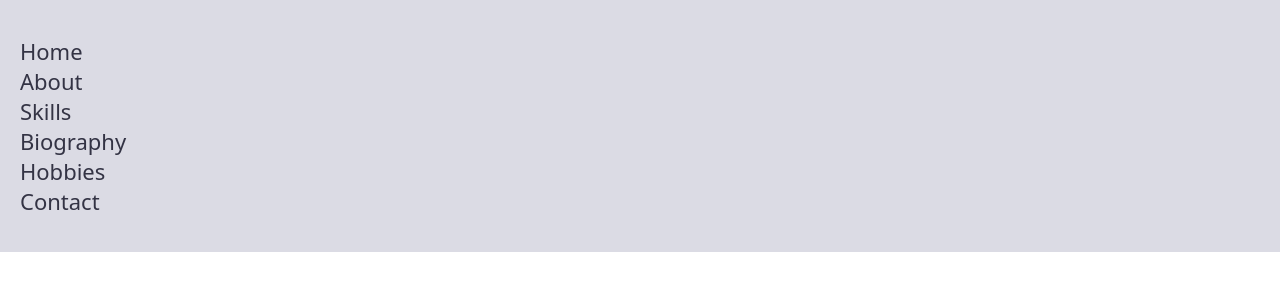
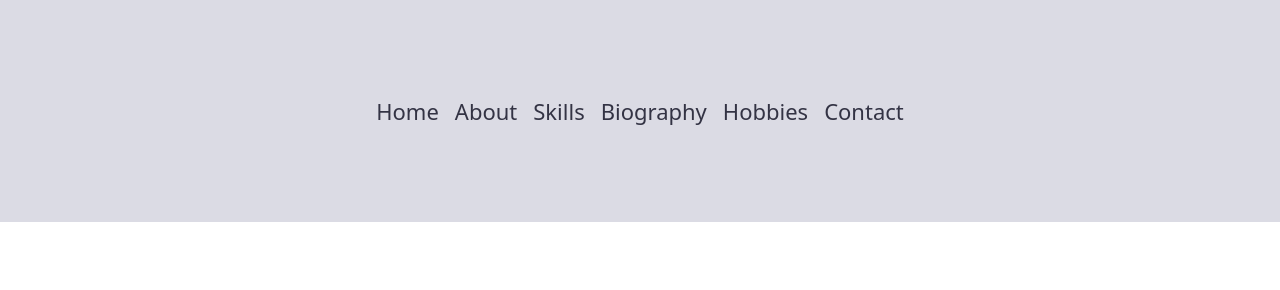
Before and after one commit to neuefische-web-demos/hh-web-24-8-css-flexbox, a website: page index.html in a window 1280 px wide. Drawn offline with Linux system fonts and the light colour scheme.

Commit message:
Add endversion of demo

```diff
--- a/css/styles.css
+++ b/css/styles.css
@@ -26,10 +26,18 @@ a {
 
 .menu {
   font-size: 22px;
+  display: flex;
+  height: 150px;
+  justify-content: center;
+  align-items: center;
+  flex-wrap: wrap;
+  gap: 1rem;
+  /* border: 2px solid #ee4c0b; */
 }
 
 .menu > li {
   color: #334;
+  /* border: 1px solid #334; */
 }
 
 .menu > li:hover {
--- a/index.html
+++ b/index.html
@@ -2,11 +2,8 @@
 <html lang="en">
   <head>
     <meta charset="utf-8" />
-    <meta
-      name="viewport"
-      content="width=device-width, initial-scale=1, shrink-to-fit=no"
-    />
-    <title>HTML & CSS</title>
+    <meta name="viewport" content="width=device-width, initial-scale=1, shrink-to-fit=no" />
+    <title>CSS Flexbox</title>
     <link rel="stylesheet" href="./css/styles.css" />
   </head>
   <body>
```
